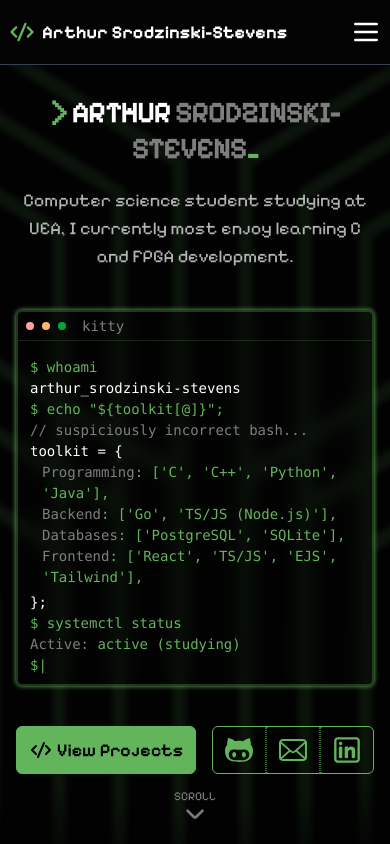
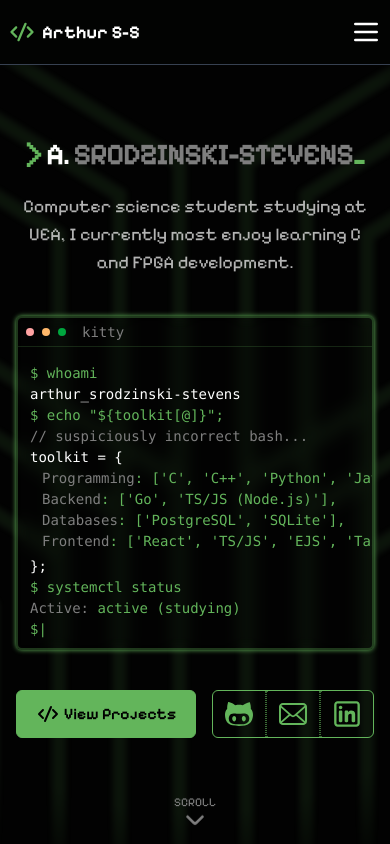
Before and after one commit to arthurstevens/portfolio, a React (Vite) app: page / in a window 390 px wide. Shown: the top 844 px of the page. Built offline with nearby package versions, Linux system fonts and the light colour scheme.

Commit message:
fix(global): various adjustments to support smaller viewports

```diff
--- a/src/components/Header.tsx
+++ b/src/components/Header.tsx
@@ -10,12 +10,13 @@ const Header = () => {
   ]
 
   return (
-    <header className="fixed top-0 w-full py-4 z-20 bg-background-accent border-b border-border">
+    <header className="fixed top-0 w-full max-w-dvw py-4 z-20 bg-background-accent border-b border-border">
       <div className="max-w-7xl mx-auto flex items-center justify-between px-2">
         <div className="flex items-center space-x-1.5 sm:w-1/2">
           <Code className="h-7 w-7 sm:h-8 sm:w-8 text-accent" />
           <span className="text-primary font-bold text-lg text-nowrap sm:text-2xl">
-            Arthur Srodzinski-Stevens
+              <span className="block sm:hidden">Arthur S-S</span>
+              <span className="hidden sm:block">Arthur Srodzinski-Stevens</span>
           </span>
         </div>
         <div className="sm:w-1/2">
--- a/src/components/Home.tsx
+++ b/src/components/Home.tsx
@@ -6,7 +6,7 @@ import ArrowDown from './ui/icons/ArrowDown';
 import FadeUpSection from './ui/FadeUpSection';
 
 const Home = () => (
-  <section id="home" className="relative w-full min-h-[max(100vh,800px)] flex items-center justify-center">
+  <section id="home" className="relative w-full min-h-[max(100vh,850px)] flex items-center justify-center">
     <HomeBackground />
     <div className="absolute mt-6 text-center text-primary w-full max-w-4xl mx-auto px-4 sm:px-6">
       <div className="flex flex-col items-center space-y-10">
@@ -17,8 +17,15 @@ const Home = () => (
           {/* Name */}
           <h1 className="text-3xl sm:text-5xl font-bold tracking-tighter">
             <span className="text-accent">{"> "}</span>
-            <span className="text-foreground">ARTHUR</span>{" "}
-            <span className="text-secondary">SRODZINSKI-STEVENS</span>
+
+            {/* Large VP */}
+            <span className="text-foreground hidden sm:inline">ARTHUR</span>{" "}
+            <span className="text-secondary hidden sm:inline">SRODZINSKI-STEVENS</span>
+
+            {/* Small VP */}
+            <span className="text-foreground inline sm:hidden">A.</span>{" "}
+            <span className="text-secondary inline sm:hidden">SRODZINSKI-STEVENS</span>
+
             <span className="text-accent animate-blink">_</span>
           </h1>
 
@@ -42,7 +49,7 @@ const Home = () => (
               className="peer/projects order-1 flex-1 basis-0 box-border text-center cursor-pointer flex items-center justify-center p-2 space-x-1 h-full rounded-md text-black hover:text-primary bg-accent hover:bg-transparent border border-accent hover:border-white transition duration-300 ease-in-out"
             >
               <Code />
-              <span className="font-semibold text-lg">View Projects</span>
+              <span className="font-semibold text-md sm:text-lg">View Projects</span>
             </a>
 
             {/* Social links */}
--- a/src/components/ui/ContactForm.tsx
+++ b/src/components/ui/ContactForm.tsx
@@ -34,7 +34,7 @@ const ContactForm = () => (
             type="email"
             name="email"
             required
-            placeholder="your.name@example.com"
+            placeholder="your.name@domain.com"
             className="flex w-full mt-1 border border-border rounded-sm px-3 py-1 focus:border-accent focus:ring-accent/50 focus:ring-[3px] focus:outline-none transition duration-150"
           />
         </label>
--- a/src/components/ui/ContactInformation.tsx
+++ b/src/components/ui/ContactInformation.tsx
@@ -12,11 +12,11 @@ const ContactInformation = () => (
         <div className="bg-accent/15 rounded-md w-min p-1 text-accent">
           <Email />
         </div>
-        <div className="flex flex-col">
+        <div className="flex flex-col overflow-hidden">
           <span className="font-medium">Email</span>
           <a
             href="mailto:arthursrodzinskistevens@gmail.com"
-            className="text-secondary hover:text-accent transition duration-150"
+            className="text-secondary hover:text-accent transition duration-150 wrap-break-word"
           >
             arthursrodzinskistevens@gmail.com
           </a>
--- a/src/components/ui/Terminal.tsx
+++ b/src/components/ui/Terminal.tsx
@@ -18,7 +18,7 @@ const Terminal = () => {
       </div>
 
       {/* Content */}
-      <div className="text-left space-y-1 pl-3 pr-3 pb-1">
+      <div className="text-left space-y-1 pl-3 pr-3 pb-1 overflow-x-auto text-nowrap">
         <code className="text-accent">$ whoami</code><br/>
         <code className="text-primary">arthur_srodzinski-stevens</code><br/>
         <code className="text-accent">{'$ echo "${toolkit[@]}";'}</code><br/>
```
Lines whose indentation alone changed are shown as unchanged.
